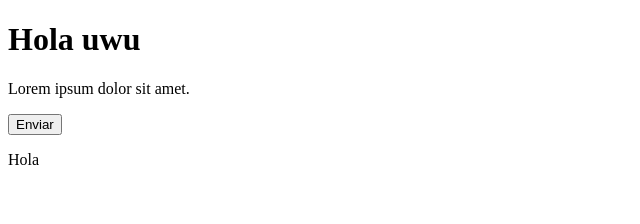
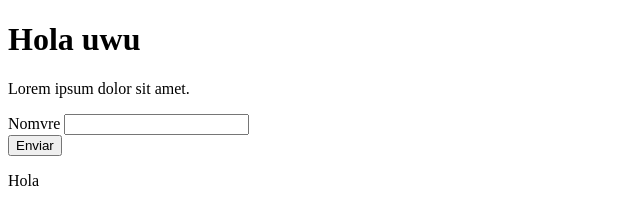
Before and after one commit to RamiroTabolini1905/repo1, a plain HTML site: page index.html in a window 1280 px wide. Shown: the whole page, without its empty margins (0-640 px from the left). Drawn offline with Linux system fonts and the light colour scheme.

Commit message:
formulario

```diff
--- a/index.html
+++ b/index.html
@@ -11,6 +11,11 @@
     <h1>Hola uwu</h1>
     <div id="container">
         <p>Lorem ipsum dolor sit amet.</p>
+        <form>
+            <label for="nombre">Nomvre</label>
+            <input type="text" id="nombre" name="nombre">
+        </form>
+
         <button>Enviar</button>
     </div>
     <p>Hola</p>
```
